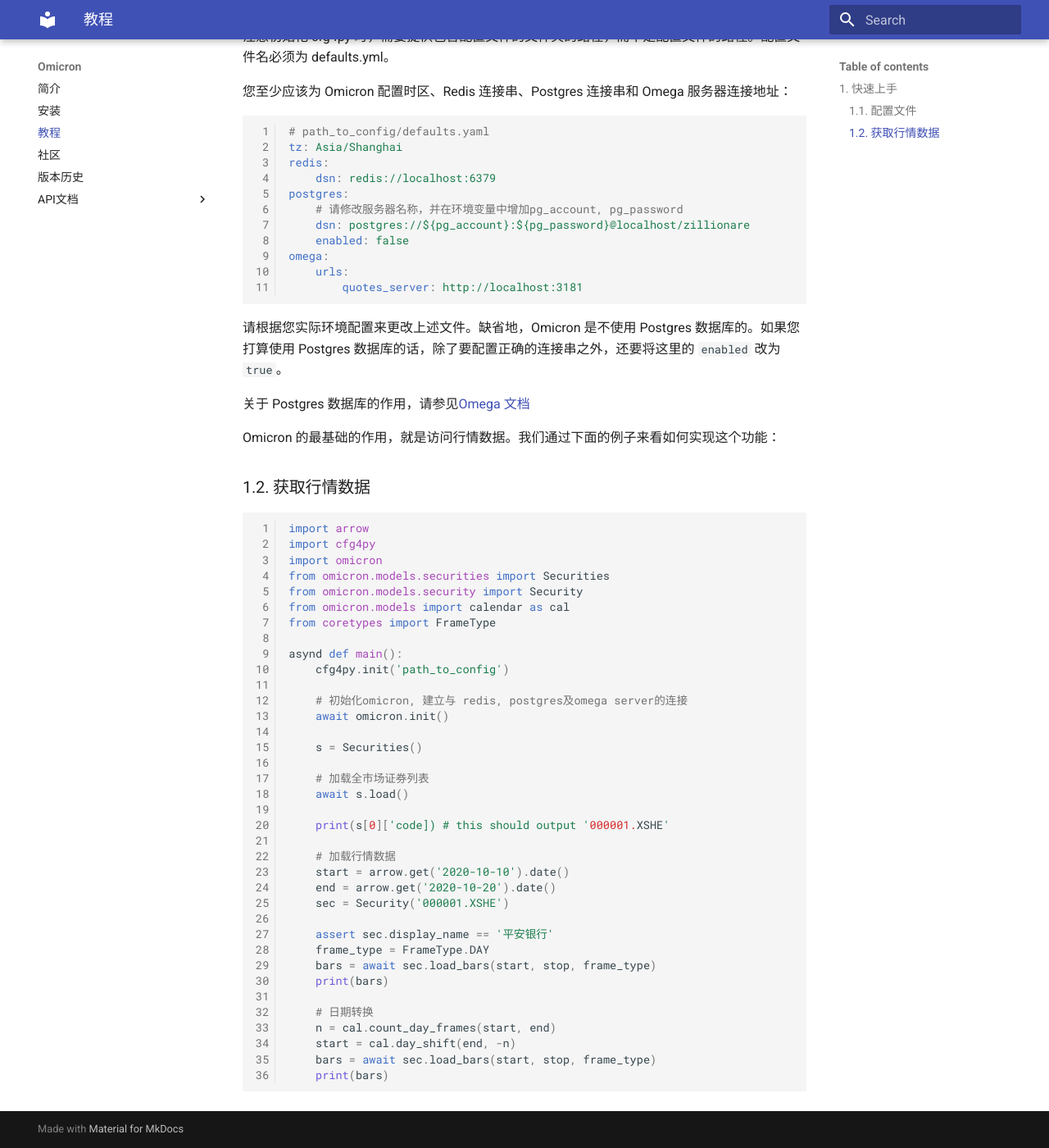
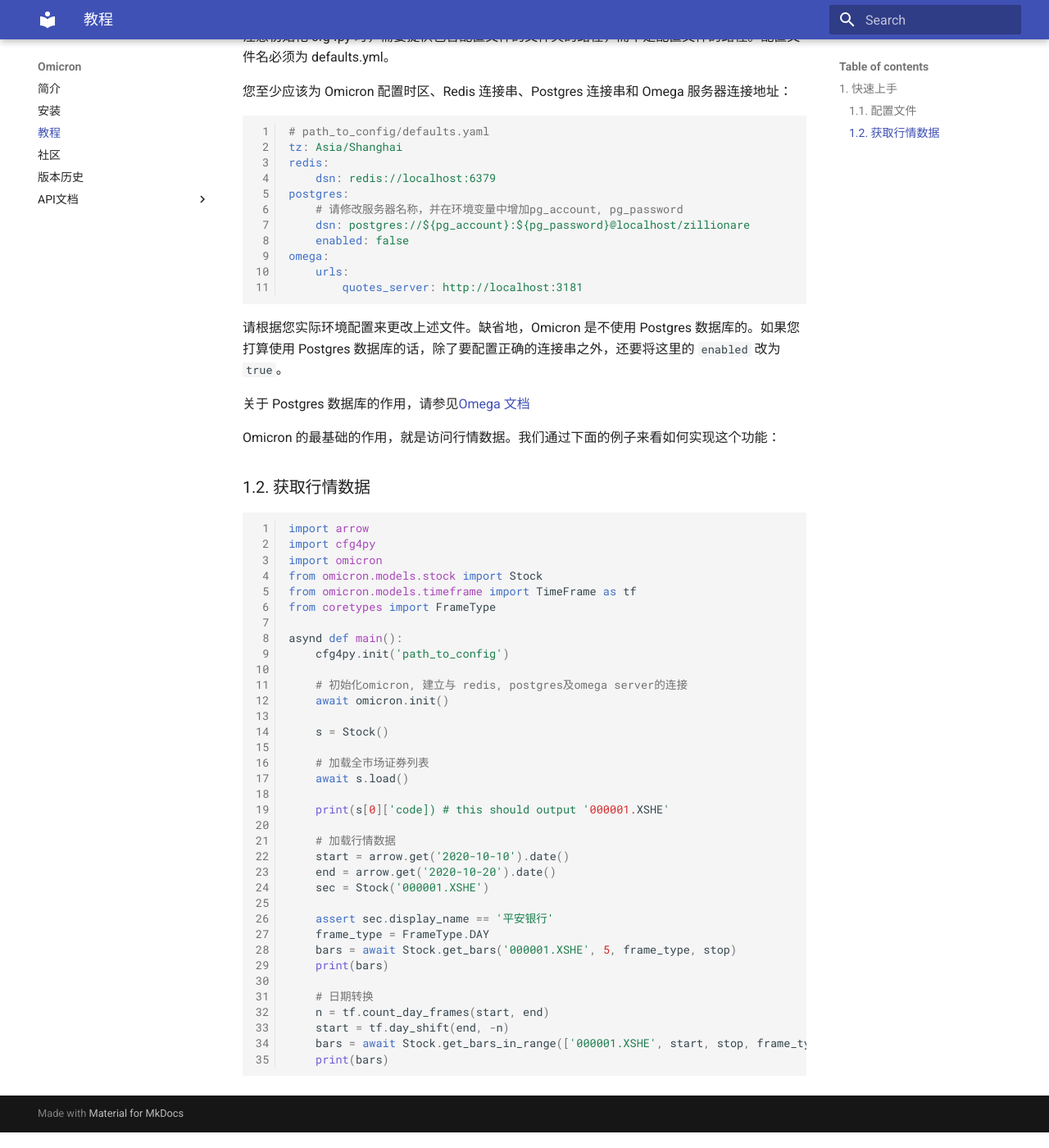
Before and after one commit to zillionare/omicron, an MkDocs documentation site: the page built from docs/usage.md, in a window 1280 px wide and 1400 px high, scrolled down 403 px. Shown: the whole window at 82% size. Built offline with MkDocs 1.6.1 and Material for MkDocs 9.7.7, drawn with Linux system fonts in a browser that asks for light colours.

````diff
--- a/docs/usage.md
+++ b/docs/usage.md
@@ -41,9 +41,8 @@ Omicron 的最基础的作用，就是访问行情数据。我们通过下面的
 import arrow
 import cfg4py
 import omicron
-from omicron.models.securities import Securities
-from omicron.models.security import Security
-from omicron.models import calendar as cal
+from omicron.models.stock import Stock
+from omicron.models.timeframe import TimeFrame as tf
 from coretypes import FrameType
 
 asynd def main():
@@ -52,7 +51,7 @@ asynd def main():
     # 初始化omicron, 建立与 redis, postgres及omega server的连接
     await omicron.init()
 
-    s = Securities()
+    s = Stock()
 
     # 加载全市场证券列表
     await s.load()
@@ -62,16 +61,16 @@ asynd def main():
     # 加载行情数据
     start = arrow.get('2020-10-10').date()
     end = arrow.get('2020-10-20').date()
-    sec = Security('000001.XSHE')
+    sec = Stock('000001.XSHE')
 
     assert sec.display_name == '平安银行'
     frame_type = FrameType.DAY
-    bars = await sec.load_bars(start, stop, frame_type)
+    bars = await Stock.get_bars('000001.XSHE', 5, frame_type, stop)
     print(bars)
 
     # 日期转换
-    n = cal.count_day_frames(start, end)
-    start = cal.day_shift(end, -n)
-    bars = await sec.load_bars(start, stop, frame_type)
+    n = tf.count_day_frames(start, end)
+    start = tf.day_shift(end, -n)
+    bars = await Stock.get_bars_in_range(['000001.XSHE', start, stop, frame_type)
     print(bars)
 ```
````
Also changed, not shown: 1 other file.
